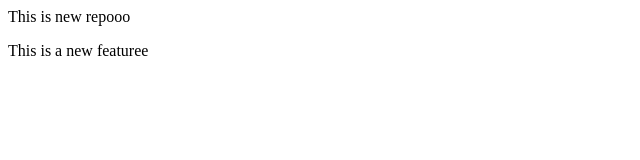
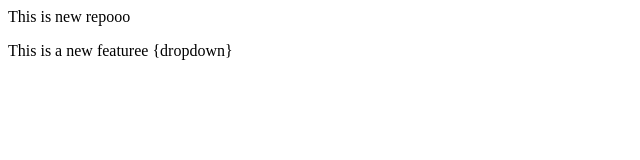
Before and after one commit to GuardianScripts/localrepo, a plain HTML site: page index.html in a window 1280 px wide. Shown: the full height of the page, 0-640 px from the left. Drawn offline with Linux system fonts and the light colour scheme.

Commit message:
add dropdown

```diff
--- a/index.html
+++ b/index.html
@@ -1,2 +1,2 @@
 <p>This is new repooo </p>
-<p>This is a new featuree  </p>
+<p>This is a new featuree {dropdown} </p>
```
